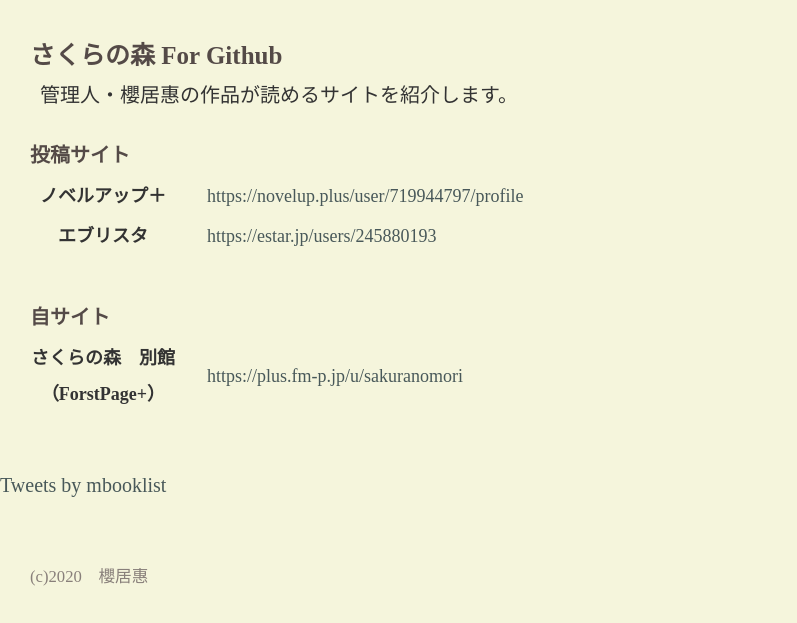
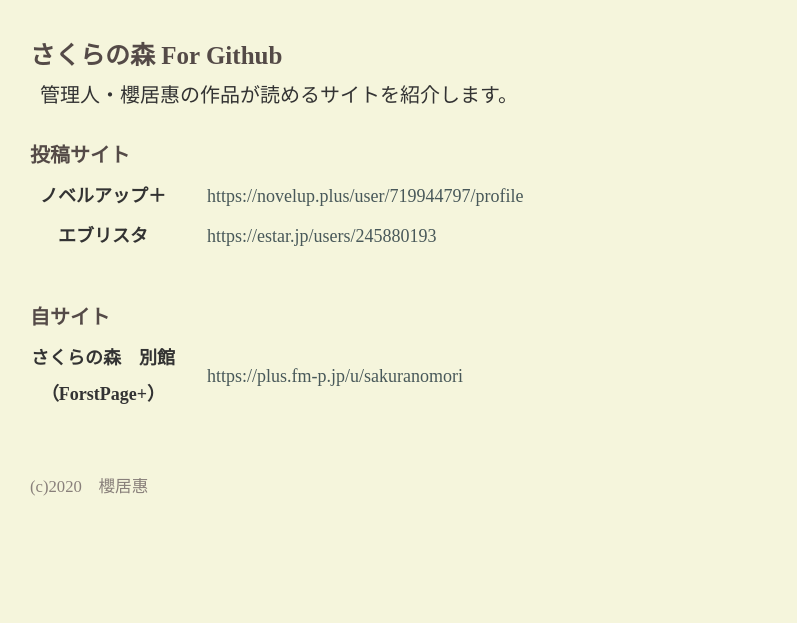
Before and after one commit to Sakurai-megumi/Sakurai-megumi.github.io, a plain HTML site: page index.html in a window 1280 px wide. Shown: the part 113-736 px from the top of the page, without its empty margins (0-797 px from the left). Drawn offline with Linux system fonts and the light colour scheme.

Commit message:
ツイッターを削除

```diff
--- a/css/style.css
+++ b/css/style.css
@@ -174,10 +174,6 @@ footer {
 }
 
 
-#tw {
-  margin: 50px auto 20px auto;
-}
-
 .novel {
   margin-left: 50px;
   max-width: 600px;
@@ -263,6 +259,7 @@ color: #544a47;
   .logo {
     margin-top: 50px;
     text-align: center;
+    display: block;
   }
 
 
--- a/index.html
+++ b/index.html
@@ -55,10 +55,6 @@
              </tr>
 
            </table>
-
-          <div id="tw">
-          <a class="twitter-timeline" data-width="350" data-height="250" data-theme="light" href="https://twitter.com/mbooklist?ref_src=twsrc%5Etfw">Tweets by mbooklist</a> <script async src="https://platform.twitter.com/widgets.js" charset="utf-8"></script>
-          </div>
         </div>
         </div>
       </div>
```
